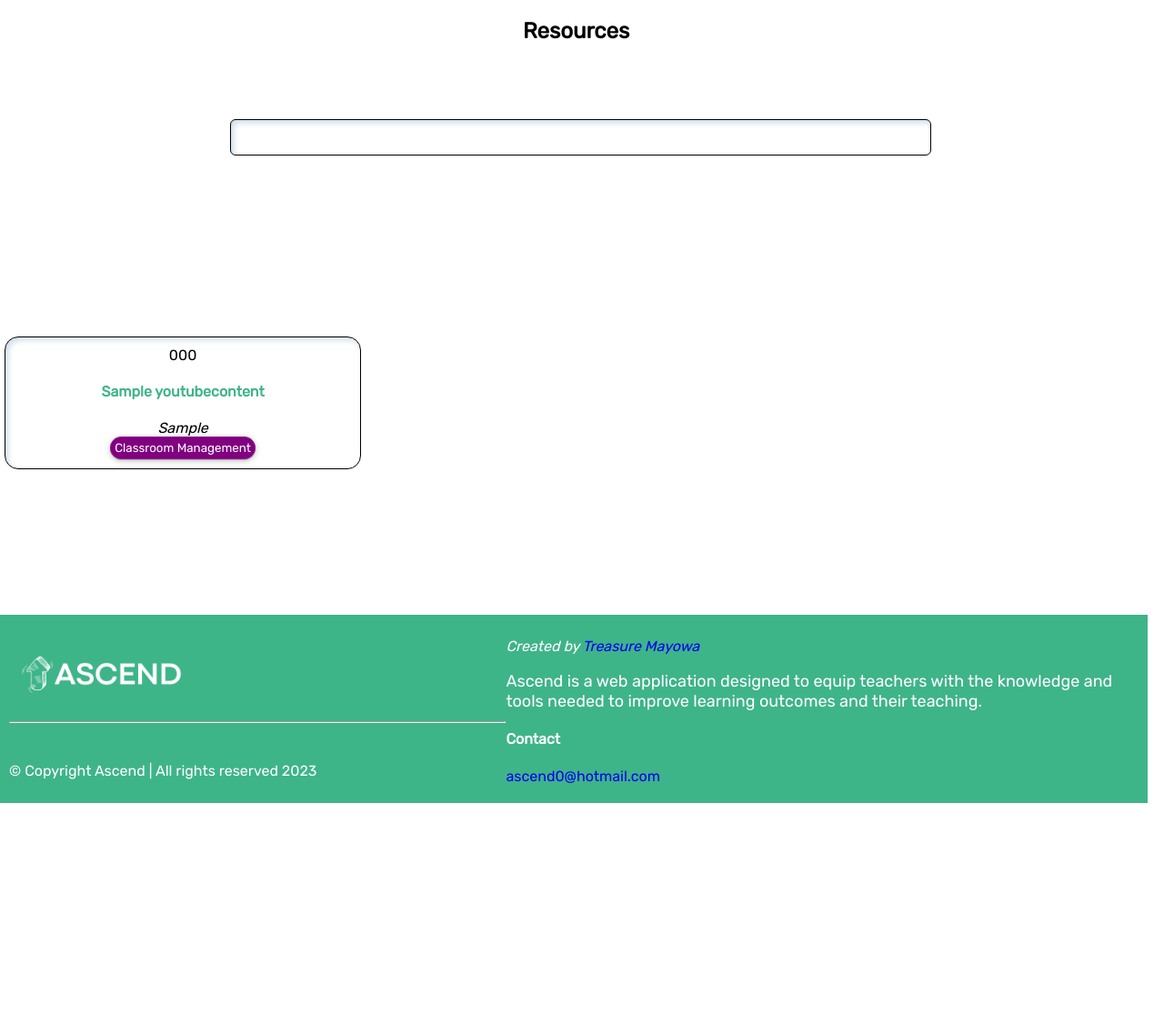
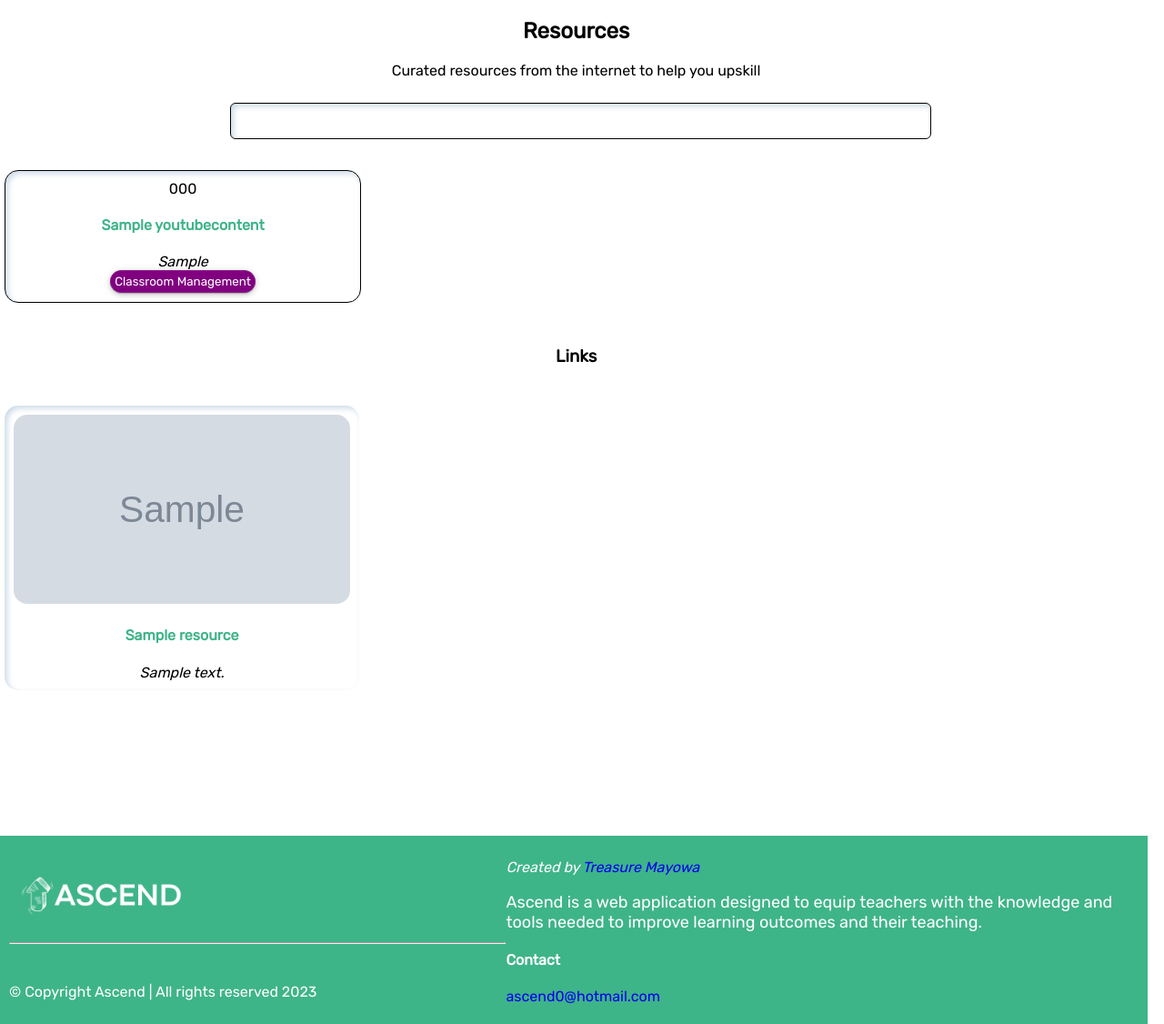
Before and after one commit to Treasure-Mayowa/Ascend, a Django app: page /resources in a window 1280 px wide. Shown: the part 100-1226 px from the top of the page at 91% size. Before the commit the page ends 983 px from the top, so only its background shows below. Run offline with Django 4.2, Linux system fonts and the light colour scheme; a user stored in the database is signed in; tables that the repository leaves empty hold one stand-in row (values such as "Sample post"); grey boxes marked "Sample" are stand-in pictures.

Commit message:
Update html

```diff
--- a/ascend/templates/ascend/assessment.html
+++ b/ascend/templates/ascend/assessment.html
@@ -2,7 +2,6 @@
 {% load static %}
 {% block title %}Assessment Generator - Ascend{% endblock title %}
 {% block body %}
-<script src="{% static "ascend/assessment.js" %}"></script>
 <div class="form">
     <div class="tool">
         <h2>Assessment Generator</h2>
@@ -16,8 +15,8 @@
         </form>
     </div>
     <br>
-    <div id="result tool">
+    <div id="result" class="tool">
     </div>
 </div>
-
+<script src="{% static "ascend/assessment.js" %}"></script>
 {% endblock body %}
--- a/ascend/templates/ascend/resources.html
+++ b/ascend/templates/ascend/resources.html
@@ -2,24 +2,45 @@
 {% block title %}Resources - Ascend{% endblock title %}
 {% block body %}
 <section class="bottom">
-    <h2 style="text-align: center;">Resources</h2>
+    <div style="text-align: center;">
+        <h2 >Resources</h2>
+        <p>Curated resources from the internet to help you upskill</p>
+    </div>
     {% if user.is_authenticated %}
-    <form class="form">
-        <input type="text" required  />
+    <form class="form search" method="get" action="{% url "resources" %}">
+        <input type="text" required name="search" value="{{ search }}"/>
     </form>
+    <br>
     <div class="activities" style="width: auto;">
         {% if videos %}
             {% for video in videos %}
-                <div class="features resources">
+                <div class="features resources video">
                     {{ video.embed_code| safe }}
                     <h4 style="color: #3EB489;">{{ video.title }}</h4>
                     <em>{{ video.source }}</em>
                     <br>
-                    <button> {{video.category}} </button>
+                    <a href="{% url "resources" %}?category={{ video.category }}"><button> {{video.category}} </button></a>
                 </div>
+            {% endfor %}
+        {% else %}
+        <h4 style="color: red;">No videos</h4>
+        {% endif %}
+    </div>
+    <br>
+    <h3 style="text-align: center;">Links</h3>
+    <br>
+    <div class="activities" style="width: auto;">
+        {% if resources %}
+            {% for resource in resources %}
+                <a class="features resources video url" href="{{ resource.url | safe}}" target=”_blank”>
+                    <img src="{{ resource.image_url| safe }}" alt="{{ resource.name }}" />
+                    <h4 style="color: #3EB489;">{{ resource.name }}</h4>
+                    <em>{{ resource.description }}</em>
+                </a>
             {% endfor %}
         {% endif %}
     </div>
+
     {% else %}
     <div>
         <i class='bx bx-lock-alt bx-lg'></i>
```
Also changed, not shown: ascend/templates/ascend/index.html (+6 -6 lines).
